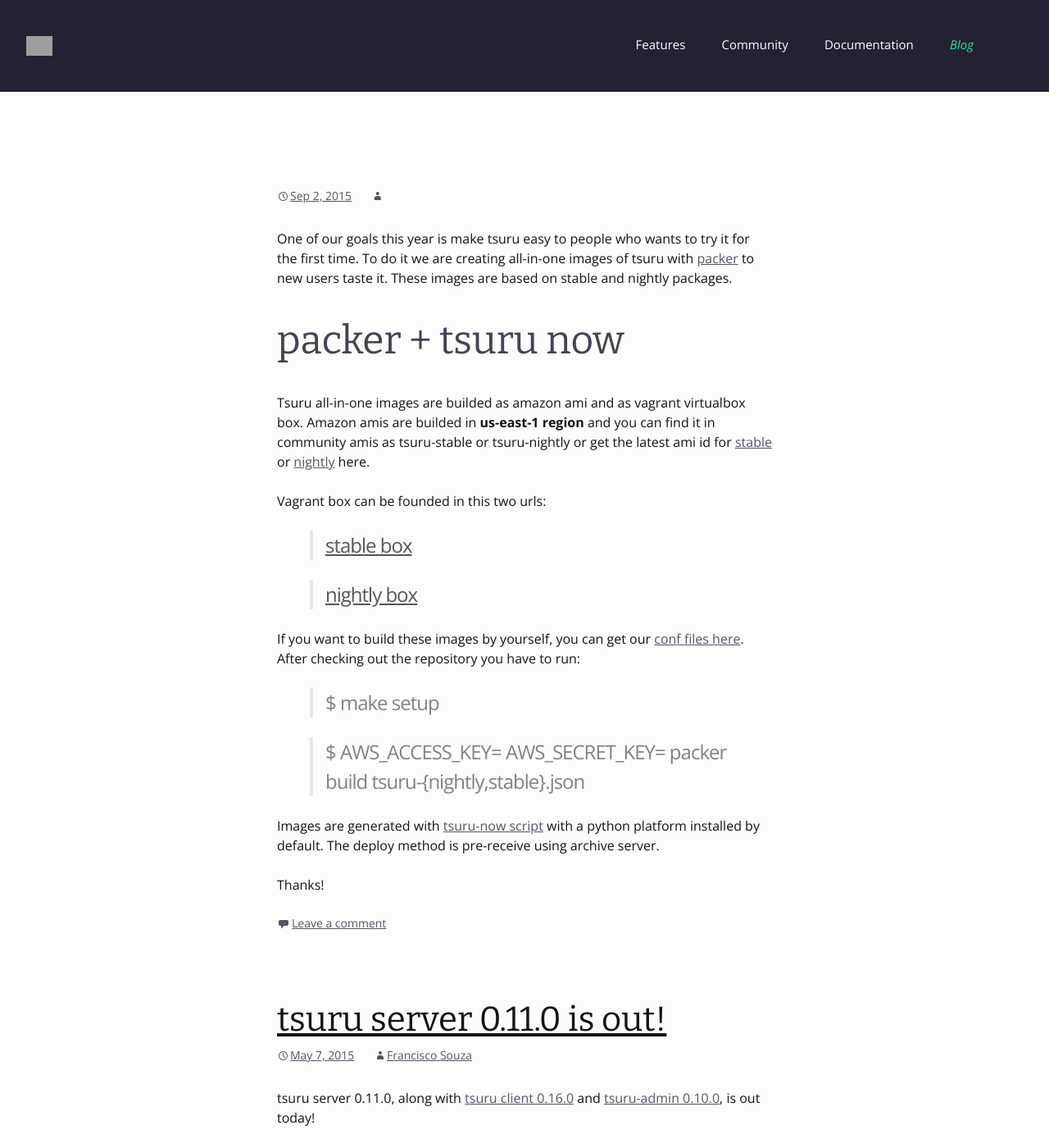
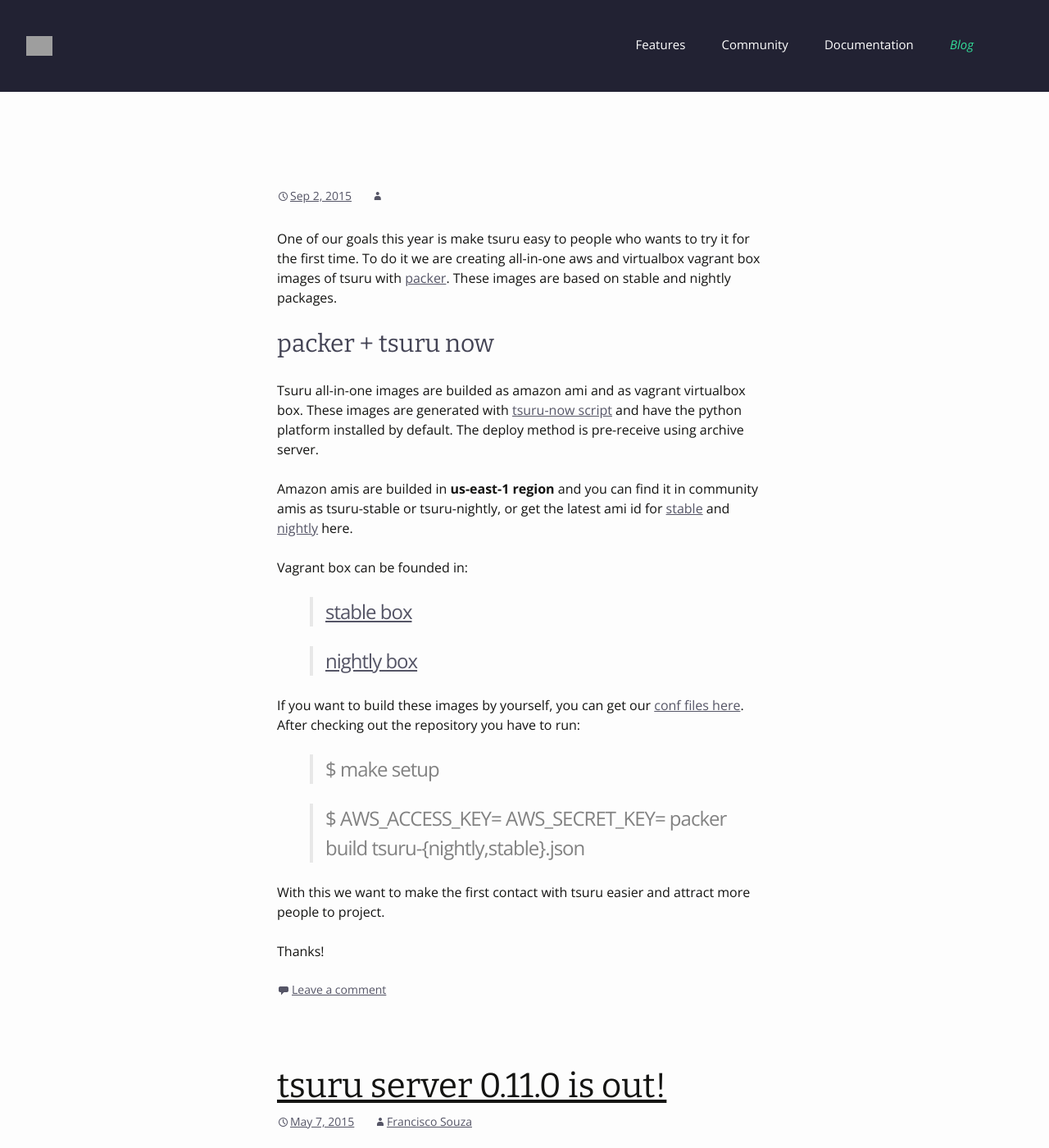
Before and after one commit to tsuru/tsuru.github.io, a Jekyll site: the page built from index.html, in a window 1280 px wide and 1400 px high. Shown: the whole window at 82% size. Built offline with Jekyll 4.4.1, drawn with Linux system fonts in a browser that asks for light colours; nearby versions of some CDN libraries; grey boxes are pictures that could not be loaded.

Commit message:
improve tsuru + packer post

```diff
--- a/_posts/2015-08-11-tsuru-images-with-packer.markdown
+++ b/_posts/2015-08-11-tsuru-images-with-packer.markdown
@@ -16,19 +16,21 @@ comments: []
 ---
 
 One of our goals this year is make tsuru easy to people who wants to try it for
-the first time. To do it we are creating all-in-one images of tsuru with
-[packer](https://packer.io) to new users taste it. These images are based on
+the first time. To do it we are creating all-in-one aws and virtualbox vagrant
+box images of tsuru with [packer](https://packer.io). These images are based on
 stable and nightly packages.
 
-packer + tsuru now
-==================
+## packer + tsuru now
 
 Tsuru all-in-one images are builded as amazon ami and as vagrant virtualbox
-box. Amazon amis are builded in **us-east-1 region** and you can find it in
-community amis as tsuru-stable or tsuru-nightly
-or get the latest ami id for [stable](https://s3.amazonaws.com/tsuru-images/nightly-ami-id) or [nightly](https://s3.amazonaws.com/tsuru-images/nightly-ami-id) here.
+box. These images are generated with [tsuru-now script](https://github.com/tsuru/now) and have the python platform installed by
+default. The deploy method is pre-receive using archive server.
 
-Vagrant box can be founded in this two urls:
+Amazon amis are builded in **us-east-1 region** and you can find it in
+community amis as tsuru-stable or tsuru-nightly,
+or get the latest ami id for [stable](https://s3.amazonaws.com/tsuru-images/nightly-ami-id) and [nightly](https://s3.amazonaws.com/tsuru-images/nightly-ami-id) here.
+
+Vagrant box can be founded in:
 
 > [stable box](https://s3.amazonaws.com/tsuru-images/tsuru-stable-virtualbox.box)
 
@@ -42,8 +44,7 @@ After checking out the repository you have to run:
 
 > $ AWS_ACCESS_KEY=<your-access-key> AWS_SECRET_KEY=<your-secret-key> packer build tsuru-{nightly,stable}.json
 
-Images are generated with [tsuru-now script](https://github.com/tsuru/now) with
-a python platform installed by default.  The deploy method is pre-receive using
-archive server.
+With this we want to make the first contact with tsuru easier and attract more
+people to project.
 
 Thanks!
```
Also changed, not shown: other parts of _posts/2015-08-11-tsuru-images-with-packer.markdown (+1 -1 lines).
